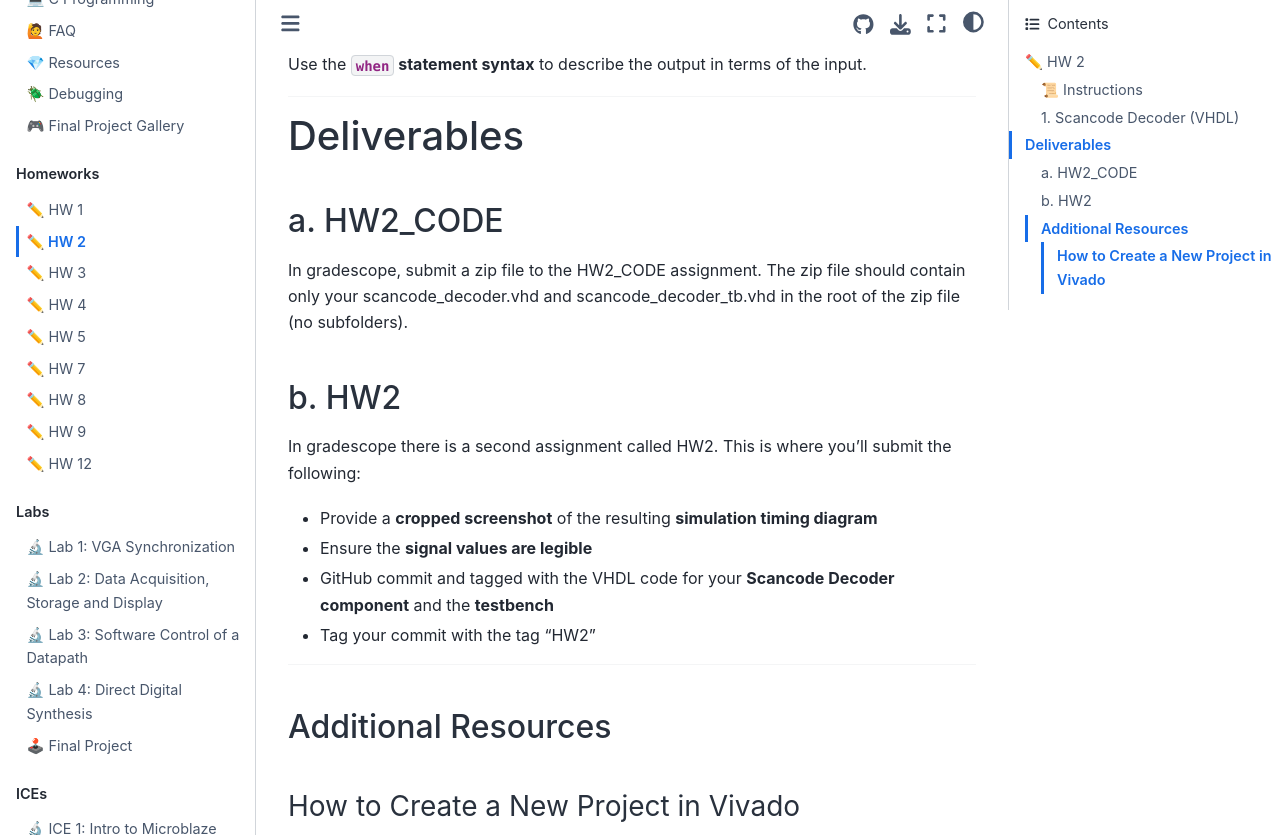
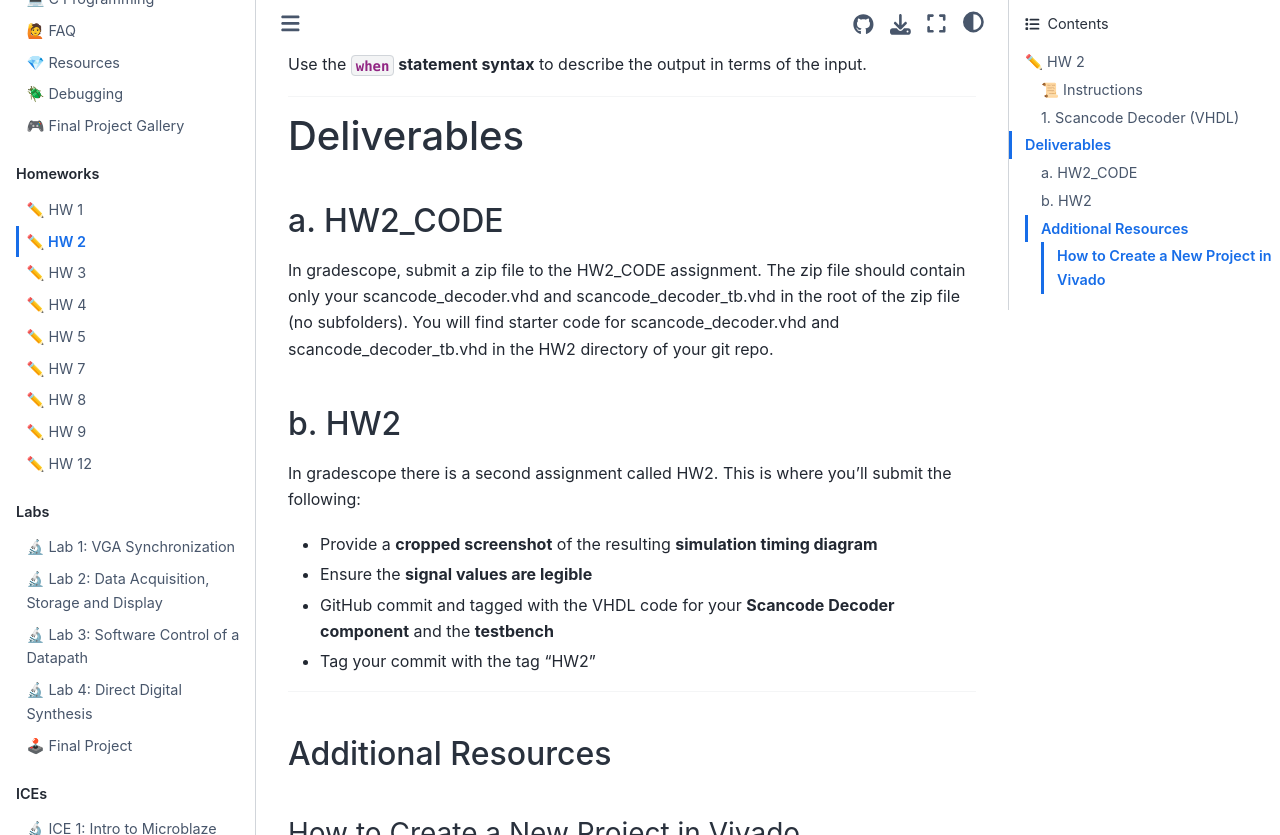
Before and after one commit to USAFA-ECE/ece383, a Jupyter Book: the page built from book/Assignments/homework2.md, in a window 1280 px wide and 900 px high, scrolled down 1471 px, cut to the strip 0-835 px from the top of the window. Built offline with Jupyter Book 1.0.4 settings and Sphinx 7.4.7 and the Sphinx Book theme 1.1.4, drawn with Linux system fonts in a browser that asks for light colours; pages that are not in the unit, such as notebooks, are missing from menus.

Commit message:
Update homework2.md

```diff
--- a/book/Assignments/homework2.md
+++ b/book/Assignments/homework2.md
@@ -53,7 +53,7 @@ Use the **`when` statement syntax** to describe the output in terms of the input
 # Deliverables
 ## a. HW2_CODE
 
-In gradescope, submit a zip file to the HW2_CODE assignment.  The zip file should contain only your scancode_decoder.vhd and scancode_decoder_tb.vhd in the root of the zip file (no subfolders).
+In gradescope, submit a zip file to the HW2_CODE assignment.  The zip file should contain only your scancode_decoder.vhd and scancode_decoder_tb.vhd in the root of the zip file (no subfolders). You will find starter code for scancode_decoder.vhd and scancode_decoder_tb.vhd in the HW2 directory of your git repo.
 
 ## b. HW2
 
```
